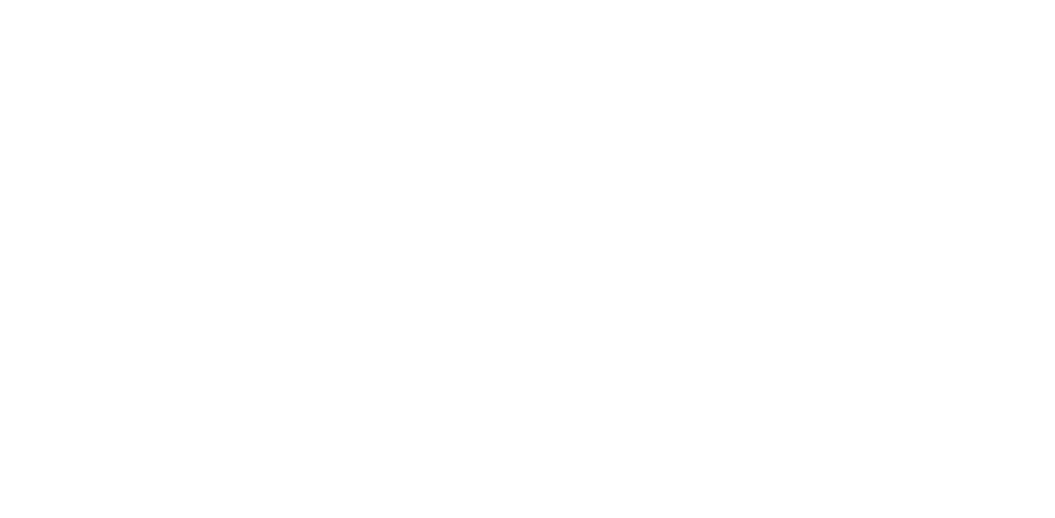
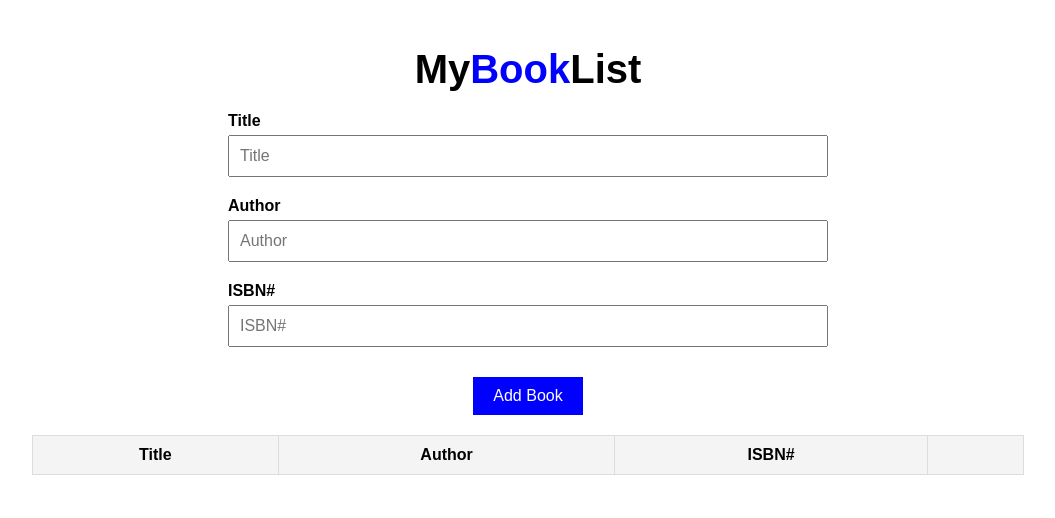
Before and after one commit to acciojob/book-list-ankitpawar1, a website: page main.html in a window 1280 px wide. Shown: the whole page, without its empty margins (112-1167 px from the left). Drawn offline with Linux system fonts and the light colour scheme.

Commit message:
created a submission

```diff
--- a/main.html
+++ b/main.html
@@ -1,16 +1,33 @@
 <!DOCTYPE html>
-
-<html>
-
+<html lang="en">
 <head>
-	<link rel="stylesheet" href="styles.css">
+  <meta charset="UTF-8">
+  <meta name="viewport" content="width=device-width, initial-scale=1.0">
+  <title>MyBookList</title>
+  <link rel="stylesheet" href="styles.css">
 </head>
-
 <body>
-	<!-- the entire body must be written by student -->
-    <script type="text/javascript" src="./script.js">
-</script>
-
+  <h1>My<span>Book</span>List</h1>
+  <div class="form-group">
+    <label for="title">Title</label>
+    <input type="text" id="title" placeholder="Title">
+    <label for="author">Author</label>
+    <input type="text" id="author" placeholder="Author">
+    <label for="isbn">ISBN#</label>
+    <input type="text" id="isbn" placeholder="ISBN#">
+    <button id="submit">Add Book</button>
+  </div>
+  <table class="table table-striped">
+    <thead>
+      <tr>
+        <th>Title</th>
+        <th>Author</th>
+        <th>ISBN#</th>
+        <th></th>
+      </tr>
+    </thead>
+    <tbody id="book-list"></tbody>
+  </table>
+  <script src="script.js"></script>
 </body>
-
 </html>
--- a/script.js
+++ b/script.js
@@ -1 +1,43 @@
 //your JS code here. If required.
+document.addEventListener('DOMContentLoaded', () => {
+  document.getElementById('submit').addEventListener('click', addBook);
+  document.getElementById('book-list').addEventListener('click', removeBook);
+
+  function addBook(event) {
+    event.preventDefault();
+
+    const title = document.getElementById('title').value;
+    const author = document.getElementById('author').value;
+    const isbn = document.getElementById('isbn').value;
+
+    if (title === '' || author === '' || isbn === '') {
+      alert('Please fill in all fields');
+      return;
+    }
+
+    const list = document.getElementById('book-list');
+    const row = document.createElement('tr');
+
+    row.innerHTML = `
+      <td>${title}</td>
+      <td>${author}</td>
+      <td>${isbn}</td>
+      <td><button class="delete">X</button></td>
+    `;
+
+    list.appendChild(row);
+
+    document.getElementById('title').value = '';
+    document.getElementById('author').value = '';
+    document.getElementById('isbn').value = '';
+  }
+
+  function removeBook(event) {
+    if (event.target.classList.contains('delete')) {
+      if (confirm('Are you sure?')) {
+        const row = event.target.parentElement.parentElement;
+        row.remove();
+      }
+    }
+  }
+});
--- a/styles.css
+++ b/styles.css
@@ -1 +1,74 @@
-/*  your css code here. If applicable */
+body {
+  font-family: Arial, sans-serif;
+  text-align: center;
+  margin: 0;
+  padding: 20px;
+}
+
+h1 {
+  font-size: 2.5em;
+  margin-bottom: 20px;
+}
+
+h1 span {
+  color: blue;
+}
+
+.form-group {
+  margin: 0 auto;
+  width: 80%;
+  max-width: 600px;
+}
+
+.form-group label {
+  display: block;
+  text-align: left;
+  margin: 10px 0 5px;
+  font-weight: bold;
+}
+
+.form-group input {
+  padding: 10px;
+  width: 100%;
+  margin-bottom: 10px;
+  font-size: 1em;
+  box-sizing: border-box;
+}
+
+.form-group button {
+  padding: 10px 20px;
+  font-size: 1em;
+  background-color: blue;
+  color: white;
+  border: none;
+  cursor: pointer;
+  display: block;
+  margin: 20px auto;
+}
+
+.table {
+  width: 80%;
+  margin: 20px auto;
+  border-collapse: collapse;
+}
+
+.table th, .table td {
+  padding: 10px;
+  border: 1px solid #ddd;
+}
+
+.table th {
+  background-color: #f4f4f4;
+}
+
+.table-striped tbody tr:nth-of-type(odd) {
+  background-color: #f9f9f9;
+}
+
+.delete {
+  background-color: red;
+  color: white;
+  border: none;
+  padding: 5px 10px;
+  cursor: pointer;
+}
```
